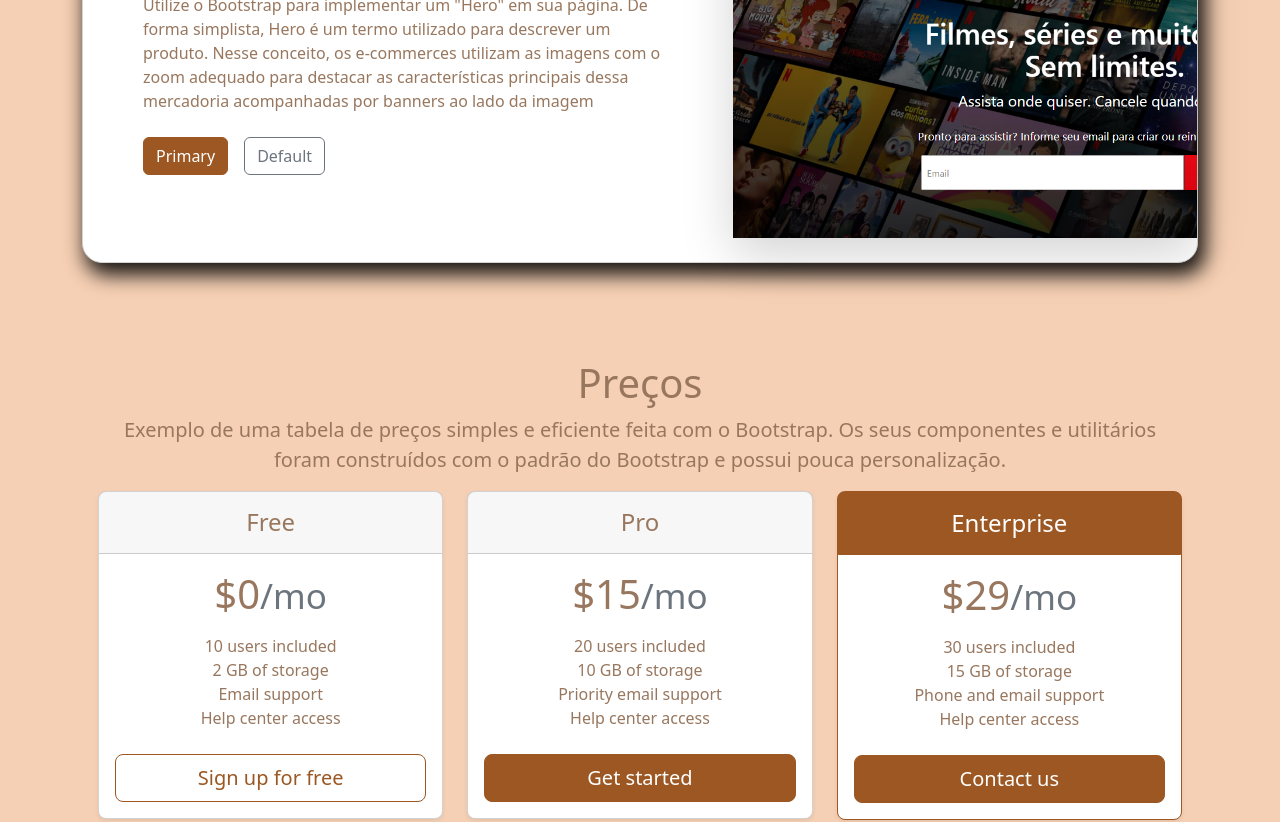
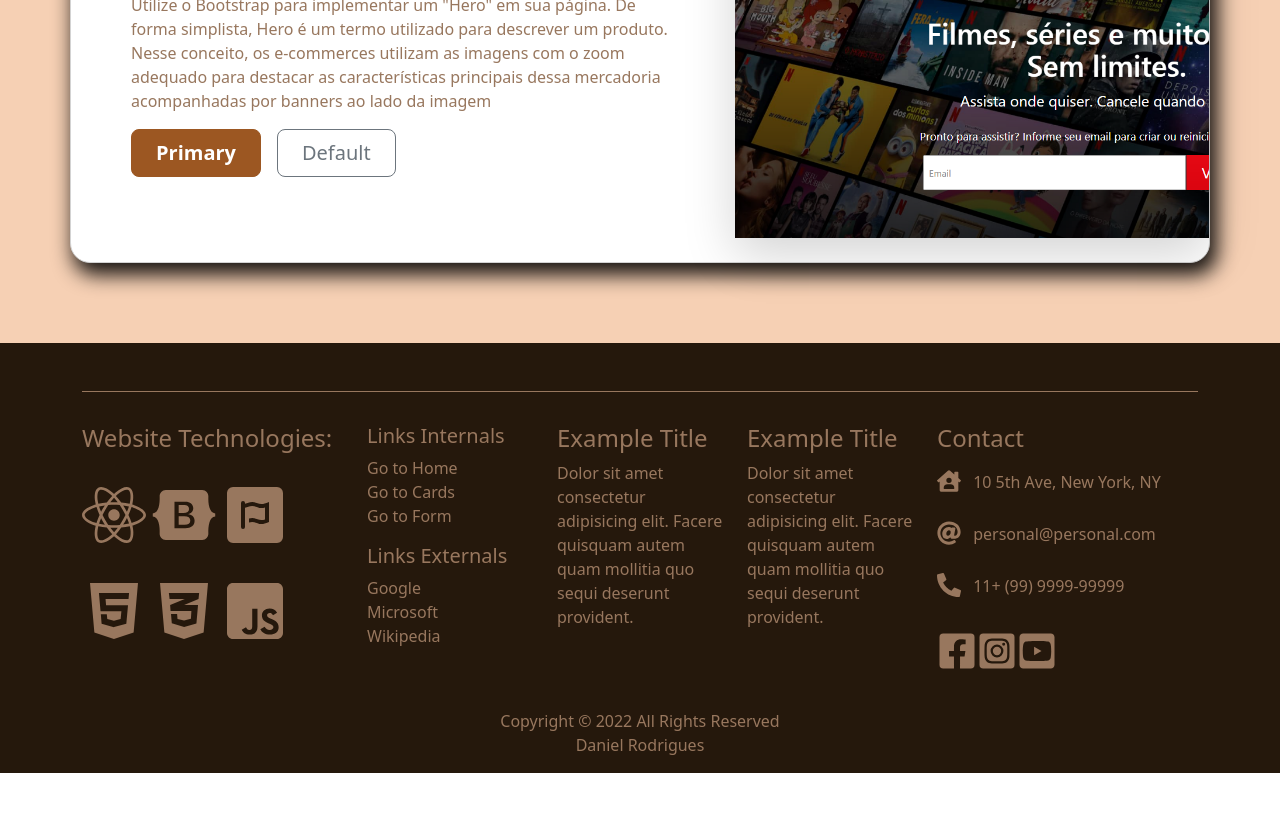
Before and after one commit to danircfilho/portfolio-react-bootstrap-template, a React (Create React App) app: page / in a window 1280 px wide. Shown: the part 280-1102 px from the top of the page. After the commit the page ends 1053 px from the top, so only its background shows below. Built offline with nearby package versions, Linux system fonts and the light colour scheme.

Commit message:
ajustes finais

```diff
--- a/src/animation.js
+++ b/src/animation.js
@@ -1,7 +1,7 @@
 export const animationPage = {
   hidden: {
     opacity: 0,
-    y: 40
+    y: 2
   },
   show: {
     opacity: 1,
@@ -22,7 +22,7 @@ export const animationPage = {
 
 export const animationTitle = {
   hidden: {
-    y: 80
+    y: 150
   },
   show: {
     y: 0,
--- a/src/components/layouts/Footer.module.css
+++ b/src/components/layouts/Footer.module.css
@@ -4,7 +4,7 @@ h5 {
 
 .bg_footer {
   background-color: #25180c;
-  color: #DCD0C0;
+  color: #98775e;
   padding-top: 3rem;
 }
 
@@ -13,7 +13,7 @@ h5 {
 }
 
 .border_footer_top {
-  border-top: 1px solid #DCD0C0;
+  border-top: 1px solid #98775e;
   padding-bottom: 2rem;
 }
 
--- a/src/components/layouts/Navbar.jsx
+++ b/src/components/layouts/Navbar.jsx
@@ -32,10 +32,10 @@ export default function MenuApp() {
           <Container className={styles.menuAdjust}>
             <Nav className="me-auto justify-content-end">
               <Nav.Link>
-                <Link to="/card">Cards</Link>
+                <Link to="/form">Form</Link>
               </Nav.Link>
               <Nav.Link>
-                <Link to="/form">Form</Link>
+                <Link to="/card">Cards</Link>
               </Nav.Link>
               <NavDropdown title="Dropdown" id="collasible-nav-dropdown">
                 {/* div para estilizar o hover ao clicar */}
--- a/src/components/pages/Card.module.css
+++ b/src/components/pages/Card.module.css
@@ -9,11 +9,15 @@
 }
 
 .cards {
-  background-color: #8391c0;
+  background-color: #8a7e72;
   margin: 1rem 0 .5rem 0;
   width: 22rem;
   box-shadow: 5px 10px 20px 2px rgba(0, 0, 0, 0.9);
-  border: 1px solid #667dc7 ;
+  border: 1px solid #8a7e72;
+}
+
+.cards p {
+  color: #000000 !important;
 }
 
 .cards img {
@@ -22,7 +26,6 @@ padding: 1rem;
 border-radius: 22px 22px 0 0;
 }
 
-/* Media Queries */
 @media (max-width: 425px)  {
   .cards {
     width: 24.5rem;
--- a/src/components/pages/Form.jsx
+++ b/src/components/pages/Form.jsx
@@ -11,22 +11,22 @@ export default function BasicForm() {
     <Container className={styles.form}>
       <Form>
         <Form.Group className="mb-3" controlId="formBasicEmail">
-          <Form.Label>Email address</Form.Label>
-          <Form.Control type="email" placeholder="Enter email" />
+          <Form.Label>Endereço de email</Form.Label>
+          <Form.Control type="email" placeholder="Digite seu email" />
           <Form.Text className="text-muted">
-            We'll never share your email with anyone else.
+            Não compartilharemos seu e-mail com mais ninguém.
           </Form.Text>
         </Form.Group>
 
         <Form.Group className="mb-3" controlId="formBasicPassword">
-          <Form.Label>Password</Form.Label>
-          <Form.Control type="password" placeholder="Password" />
+          <Form.Label>Senha</Form.Label>
+          <Form.Control type="password" placeholder="Digite sua senha" />
         </Form.Group>
         <Form.Group className="mb-3" controlId="formBasicCheckbox">
-          <Form.Check type="checkbox" label="Check me out" />
+          <Form.Check type="checkbox" label="Confirme os dados e envie" />
         </Form.Group>
         <Button variant="primary" type="submit">
-          Submit
+          Enviar
         </Button>
       </Form>
     </Container>
--- a/src/components/pages/Form.module.css
+++ b/src/components/pages/Form.module.css
@@ -1,19 +1,17 @@
 .form {
-  background-color: #83c093;
+  background-color: #c7a688;
   max-width: 25rem;
   justify-content: center;
   padding: 1.5rem;
   margin: 3rem auto;
-  border: 1px solid #30bb55;
+  border: 1px solid #aa8869;
   border-radius: 3%;
   box-shadow: 7px 7px 5px #505050;
 }
 
 .form label {
-  color: #525252;
+  color: #25180c;
 }
-
-/* Media Queries */
 
 @media (max-width: 425px)  {
   .form {
--- a/src/components/pages/Home.jsx
+++ b/src/components/pages/Home.jsx
@@ -14,15 +14,11 @@ import { animationPage, animationTitle, animationFade, animateImage } from '../.
 //Hooks
 import { useScroll } from '../hooks/useScroll'
 
-//Componente - Pages
-import Pricing from './Pricing';
-
 export default function Home() {
   //utilizando o hook no componente - o hook contém element, controls
   const [element, controls] = useScroll()
 
   return (
-    <Container>
     <motion.div
       initial='hidden'
       exit='exit'
@@ -44,9 +40,9 @@ export default function Home() {
               >
                 Utilize o Bootstrap para implementar um "Hero" em sua página. De forma simplista, Hero é um termo utilizado para descrever um produto. Nesse conceito, os e-commerces utilizam as imagens com o zoom adequado para destacar as características principais dessa mercadoria acompanhadas por banners ao lado da imagem
               </motion.p>
-              <div className="ps-5 pt-2 mb-4">
-                <button type="button" className="btn btn-primary">Primary</button>
-                <button type="button" className="btn btn-outline-secondary ms-3">Default</button>
+              <div className="px-5 d-grid gap-2 d-md-flex justify-content-md-start mb-4 mb-lg-3">
+                <button type="button" className="btn btn-primary btn-lg px-4 me-md-2 fw-bold">Primary</button>
+                <button type="button" className="btn btn-outline-secondary btn-lg px-4">Default</button>
               </div>
             </Col>
             <Col className="overflow-hidden p-0 shadow-lg">
@@ -57,9 +53,6 @@ export default function Home() {
           </Row>
       </Container>
     </motion.div>
-
-    <Pricing/>  {/* Componente */}
-    </Container>
   )
 };
 
--- a/src/components/pages/Home.module.css
+++ b/src/components/pages/Home.module.css
@@ -12,3 +12,27 @@
   font-weight: bolder;
   color: #343434;
 }
+
+@media (max-width: 575px) {
+  .wrapper {
+    width: 95vh !important;
+  }
+}
+
+@media (max-width: 425px) {
+  .wrapper {
+    width: 80vh !important;
+  }
+}
+
+@media (max-width: 375px) {
+  .wrapper {
+    width: 70vh !important;
+  }
+}
+
+@media (max-width: 320px) {
+  .wrapper {
+    width: 60vh !important;
+  }
+}
--- a/src/components/pages/Pricing.jsx
+++ b/src/components/pages/Pricing.jsx
@@ -35,14 +35,14 @@ export default function Pricing() {
               <h4 class="my-0 fw-normal">Free</h4>
             </div>
             <div class="card-body">
-              <h1 class="card-title pricing-card-title">$0<small class="text-muted fw-light">/mo</small></h1>
+              <h1 class="card-title pricing-card-title">$0<small class="text-muted fw-light">/mês</small></h1>
               <ul class="list-unstyled mt-3 mb-4">
-                <li>10 users included</li>
-                <li>2 GB of storage</li>
-                <li>Email support</li>
-                <li>Help center access</li>
+                <li>10 usuários incluídos</li>
+                <li>02 GB de armazenamento</li>
+                <li>Suporte somente por e-mail</li>
+                <li>Central de atendimento</li>
               </ul>
-              <button type="button" class="w-100 btn btn-lg btn-outline-primary">Sign up for free</button>
+              <button type="button" class="w-100 btn btn-lg btn-outline-primary">Assine de graça</button>
             </div>
           </div>
         </div>
@@ -52,14 +52,14 @@ export default function Pricing() {
               <h4 class="my-0 fw-normal">Pro</h4>
             </div>
             <div class="card-body">
-              <h1 class="card-title pricing-card-title">$15<small class="text-muted fw-light">/mo</small></h1>
+              <h1 class="card-title pricing-card-title">$15<small class="text-muted fw-light">/mês</small></h1>
               <ul class="list-unstyled mt-3 mb-4">
-                <li>20 users included</li>
-                <li>10 GB of storage</li>
-                <li>Priority email support</li>
-                <li>Help center access</li>
+                <li>20 usuários incluídos</li>
+                <li>10 GB de armazenamento</li>
+                <li>Suporte rápido por e-mail</li>
+                <li>Central de atendimento</li>
               </ul>
-              <button type="button" class="w-100 btn btn-lg btn-primary">Get started</button>
+              <button type="button" class="w-100 btn btn-lg btn-primary">Inicie agora</button>
             </div>
           </div>
         </div>
@@ -71,14 +71,14 @@ export default function Pricing() {
               <h4 /* class="my-0 fw-normal" */ class="textCard my-0 fw-normal">Enterprise</h4>
             </div>
             <div class="card-body">
-              <h1 class="card-title pricing-card-title">$29<small class="text-muted fw-light">/mo</small></h1>
+              <h1 class="card-title pricing-card-title">$30<small class="text-muted fw-light">/mês</small></h1>
               <ul class="list-unstyled mt-3 mb-4">
-                <li>30 users included</li>
-                <li>15 GB of storage</li>
-                <li>Phone and email support</li>
-                <li>Help center access</li>
+                <li>30 usuários incluídos</li>
+                <li>15 GB de armazenamento</li>
+                <li>Suporte por e-mail e telefone</li>
+                <li>Central de atendimento</li>
               </ul>
-              <button type="button" class="w-100 btn btn-lg btn-primary">Contact us</button>
+              <button type="button" class="w-100 btn btn-lg btn-primary">Nos contate</button>
             </div>
           </div>
         </div>
```
Also changed, not shown: src/components/layouts/Wrapper.module.css (+0 -18 lines).
